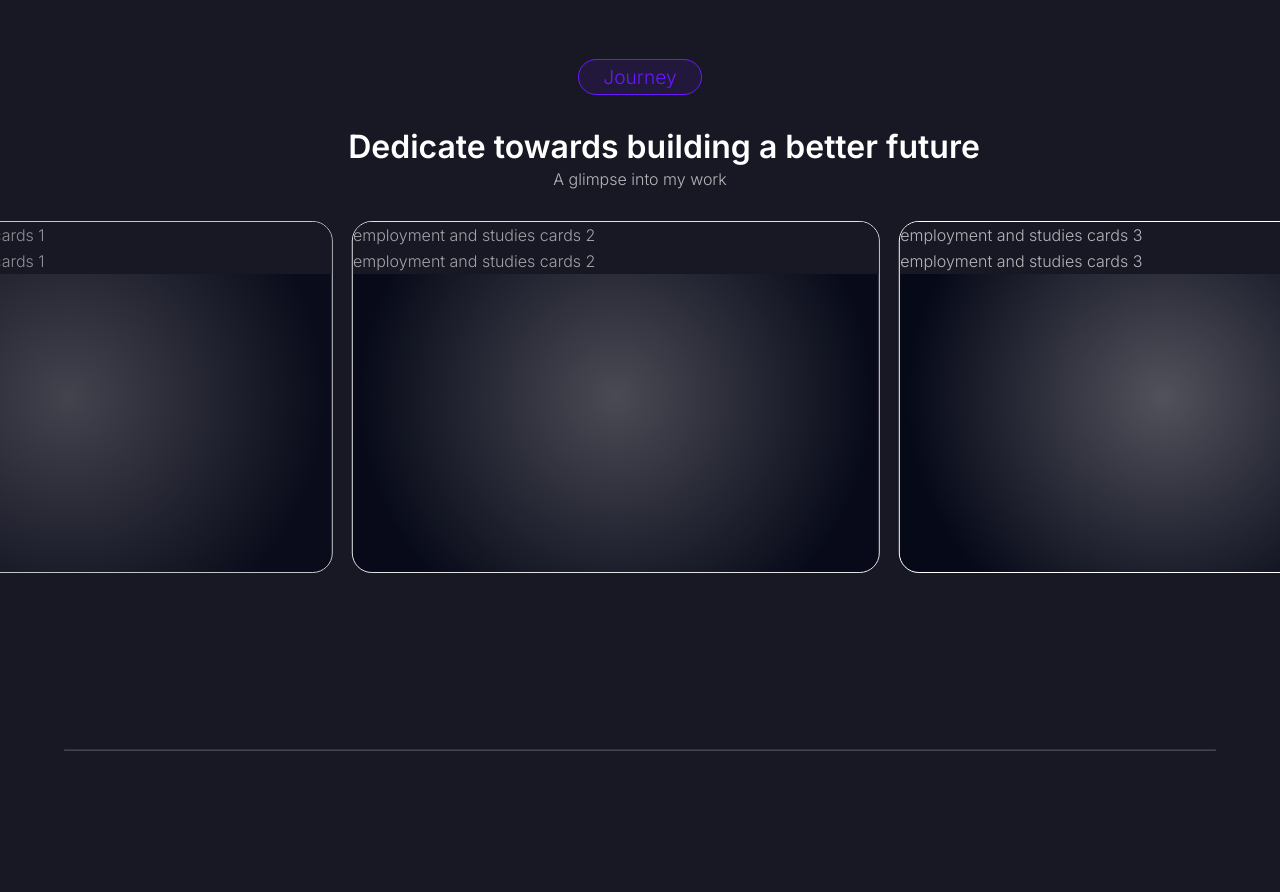
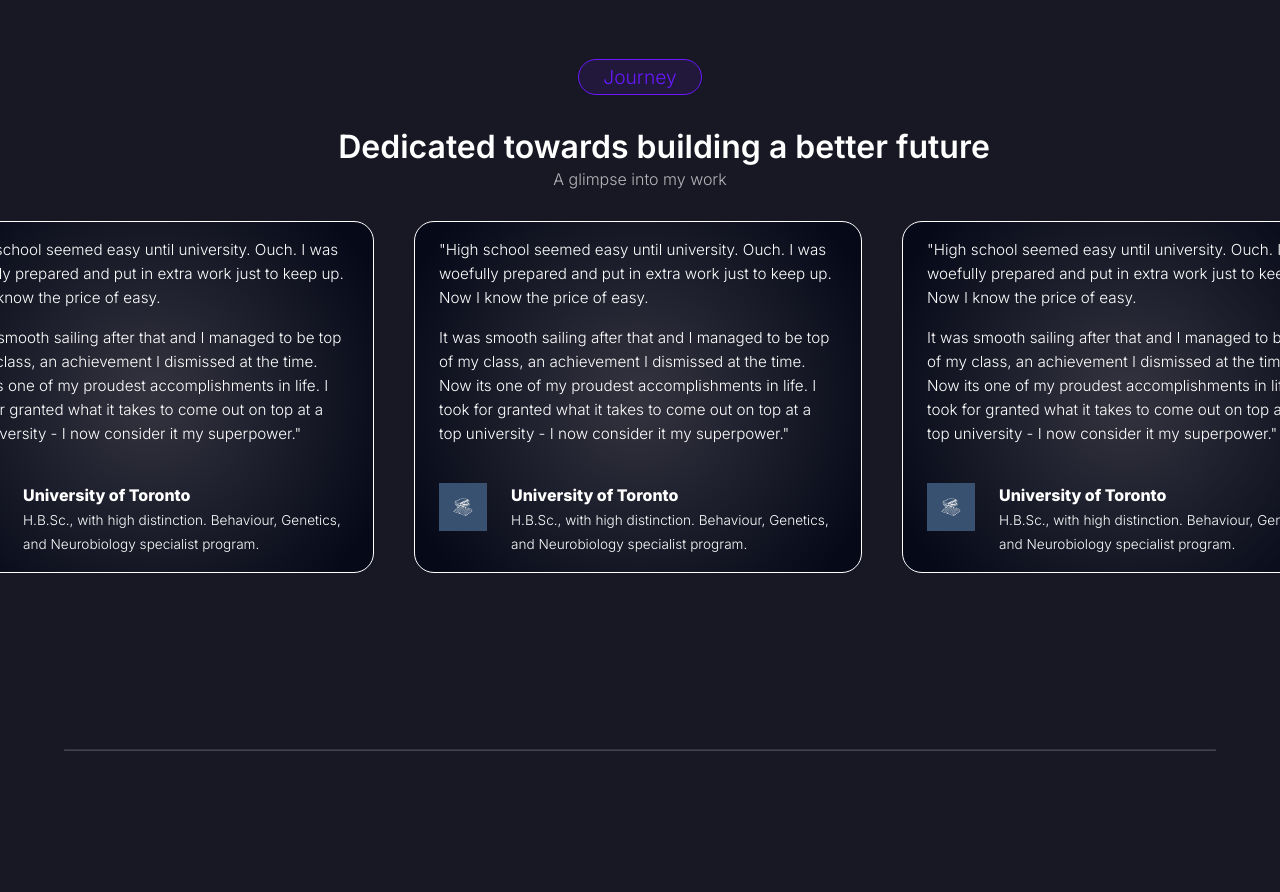
Before and after one commit to fabsanjuan/Profile, a website built with Vite: page index.html in a window 1280 px wide. Shown: the part 2740-3632 px from the top of the page. Built offline with nearby package versions, Linux system fonts and the light colour scheme; animation ran at ten frames a second.

Commit message:
Added infinite carousel with better logic.

```diff
--- a/index.html
+++ b/index.html
@@ -15,20 +15,20 @@
         <script src="./src/js/interactivity.js" defer></script>
     </head>
     <body>
-        <header class="fixed-top hidden-nav-background">  <!--TODO: Sticky and transparent to translucent transition.-->
-            <nav id="nav-container" class=" hidden-nav-background">  <!--TODO: Page links and logo/name.-->
-                <div id="nav-item-container" class=" hidden-nav-background">
-                    <div id="drop-down-menu" class="hidden-nav-background">
-                        <ul id="menu-li-container" class="hidden-nav-background">
-                            <li class="nav-left-li hidden-nav-background"><a class="nav-links hidden-nav-background" href="#about-me" >About</a></li>
-                            <li class="nav-left-li hidden-nav-background"><a class="nav-links hidden-nav-background" href="#work-experience">Work</a></li>
-                            <li class="nav-left-li hidden-nav-background"><a class="nav-links hidden-nav-background" href="#learning-certs">Experience</a></li>
+        <header class="fixed-top hidden-background">  <!--TODO: Sticky and transparent to translucent transition.-->
+            <nav id="nav-container" class=" hidden-background">  <!--TODO: Page links and logo/name.-->
+                <div id="nav-item-container" class=" hidden-background">
+                    <div id="drop-down-menu" class="hidden-background">
+                        <ul id="menu-li-container" class="hidden-background">
+                            <li class="nav-left-li hidden-background"><a class="nav-links hidden-background" href="#about-me" >About</a></li>
+                            <li class="nav-left-li hidden-background"><a class="nav-links hidden-background" href="#work-experience">Work</a></li>
+                            <li class="nav-left-li hidden-background"><a class="nav-links hidden-background" href="#learning-certs">Experience</a></li>
                         </ul>
                     </div>
-                    <div id="nav-center-logo" class="hidden-nav-background"><a id="logo" class="nav-links hidden-nav-background" href="#"><b>Design</b> Studios</a></div>
-                    <div id="nav-right-li" class="hidden-nav-background"><a class="nav-links hidden-nav-background" href="#contact-me">Say Hi</a></div>
+                    <div id="nav-center-logo" class="hidden-background"><a id="logo" class="nav-links hidden-background" href="#"><b>Design</b> Studios</a></div>
+                    <div id="nav-right-li" class="hidden-background"><a class="nav-links hidden-background" href="#contact-me">Say Hi</a></div>
                 </div>
-                <div id="hamburger-menu" class="hidden-nav-background">
+                <div id="hamburger-menu" class="hidden-background">
                     <span id="hamburger-line1"></span>
                     <span id="hamburger-line2"></span>
                     <span id="hamburger-line3"></span>
@@ -42,7 +42,7 @@
                 </div>
                 <div id="landing-page-overlay">
                     <h1>Hello, <br /> I'm Fabio</h1>
-                    <div id="landing-page-desc" class="hidden-nav-background">
+                    <div id="landing-page-desc" class="hidden-background">
                         <p>I am a front end web developer and this is my website.</p>
                         <button id="goto-work-experience">Check out my universe</button>
                     </div>
@@ -73,7 +73,7 @@
                                     <a href="https://fabsanjuan.github.io/Flashcards/html/" target="_blank" rel="noopener noreferrer">
                                         <img src="./src/assets/images/flashcardSnip.png" alt="description of the projects" >  <!--TODO get screenshots of pages to display.-->
                                         <div class="card-overlay">
-                                            <p class="card-title hidden-nav-background"><b class="hidden-nav-background">Flashcards</b><br>Website</p>
+                                            <p class="card-title hidden-background"><b class="hidden-background">Flashcards</b><br>Website</p>
                                         </div>
                                     </a>
                                 </li>
@@ -81,7 +81,7 @@
                                     <a href="https://fabsanjuan.github.io/earth-demo/" target="_blank" rel="noopener noreferrer">
                                         <img src="./src/assets/images/earthDemoSnip.png" alt="description of the projects" >  <!--TODO get screenshots of pages to display.-->
                                         <div class="card-overlay">
-                                            <p class="card-title hidden-nav-background"><b>Earth Demo</b><br>Website</p>
+                                            <p class="card-title hidden-background"><b>Earth Demo</b><br>Website</p>
                                         </div>
                                     </a>
                                 </li>
@@ -89,7 +89,7 @@
                                     <a href="https://fabsanjuan.github.io/2dgame/" target="_blank" rel="noopener noreferrer">
                                         <img src="./src/assets/images/2DGameSnip.png" alt="description of the projects" >  <!--TODO get screenshots of pages to display.-->
                                         <div class="card-overlay">
-                                            <p class="card-title hidden-nav-background"><b>2D Game</b><br>Tutorial</p>
+                                            <p class="card-title hidden-background"><b>2D Game</b><br>Tutorial</p>
                                         </div>
                                     </a>
                                 </li>  <!--TODO: Pick projects and display link.-->
@@ -97,7 +97,7 @@
                                     <a href="https://fabsanjuan.github.io/EWebsite/" target="_blank" rel="noopener noreferrer">
                                         <img src="./src/assets/images/eCommerceSnip.png" alt="description of the projects" >  <!--TODO get screenshots of pages to display.-->
                                         <div class="card-overlay">
-                                            <p class="card-title hidden-nav-background"><b>E-Commerce</b><br>Tutorial</p>
+                                            <p class="card-title hidden-background"><b>E-Commerce</b><br>Tutorial</p>
                                         </div>
                                     </a>
                                 </li>  <!--TODO: Pick projects and display link.-->
@@ -105,7 +105,7 @@
                                     <a href="https://fabsanjuan.github.io/vidtube/" target="_blank" rel="noopener noreferrer">
                                         <img src="./src/assets/images/vidtubeSnip.png" alt="description of the projects" >  <!--TODO get screenshots of pages to display.-->
                                         <div class="card-overlay">
-                                            <p class="card-title hidden-nav-background"><b>VideoTube</b><br>Tutorial</p>
+                                            <p class="card-title hidden-background"><b>VideoTube</b><br>Tutorial</p>
                                         </div>
                                     </a>
                                 </li>  <!--TODO: Pick projects and display link.-->
@@ -113,7 +113,7 @@
                                     <a href="https://fabsanjuan.github.io/linkedIn-blog/" target="_blank" rel="noopener noreferrer">
                                         <img src="./src/assets/images/linkedinSnip.png" alt="description of the projects" >  <!--TODO get screenshots of pages to display.-->
                                         <div class="card-overlay">
-                                            <p class="card-title hidden-nav-background"><b>LinkedIn</b><br>Tutorial</p>
+                                            <p class="card-title hidden-background"><b>LinkedIn</b><br>Tutorial</p>
                                         </div>
                                     </a>
                                 </li>  <!--TODO: Pick projects and display link.-->
@@ -127,25 +127,49 @@
             <section id="learning-certs">
                 <div id="learning-certs-container">
                     <h2>Journey</h2>
-                    <h3>Dedicate towards building a better future</h3>
+                    <h3>Dedicated towards building a better future</h3>
                     <p>A glimpse into my work</p>
                     <div class="carousel-container">
                         <ul class="carousel-slide">  <!--TODO: Create a persistent slider with a speed hover effect-->
                             <li class="card">
-                                <p>employment and studies cards 1</p>
-                                <p>employment and studies cards 1</p>
+                                <p class="hidden-background">"High school seemed easy until university. Ouch. I was woefully prepared and put in extra work just to keep up. Now I know the price of easy.</p>
+                                <p class="hidden-background">It was smooth sailing after that and I managed to be top of my class, an achievement I dismissed at the time. Now its one of my proudest accomplishments in life. I took for granted what it takes to come out on top at a top university - I now consider it my superpower."</p>
+                                <div class="card-tags hidden-background">
+                                    <img src="./src/assets/images/education.png" alt="icon-uni">
+                                    <p class="hidden-background">
+                                        <em class="hidden-background">University of Toronto</em><br>H.B.Sc., with high distinction. Behaviour, Genetics, and Neurobiology specialist program.
+                                    </p>
+                                </div>
                             </li>  <!--TODO: Create the resume cards-->
                             <li class="card">
-                                <p>employment and studies cards 2</p>
-                                <p>employment and studies cards 2</p>
-                            </li>
+                                <p class="hidden-background">"High school seemed easy until university. Ouch. I was woefully prepared and put in extra work just to keep up. Now I know the price of easy.</p>
+                                <p class="hidden-background">It was smooth sailing after that and I managed to be top of my class, an achievement I dismissed at the time. Now its one of my proudest accomplishments in life. I took for granted what it takes to come out on top at a top university - I now consider it my superpower."</p>
+                                <div class="card-tags hidden-background">
+                                    <img src="./src/assets/images/education.png" alt="icon-uni">
+                                    <p class="hidden-background">
+                                        <em class="hidden-background">University of Toronto</em><br>H.B.Sc., with high distinction. Behaviour, Genetics, and Neurobiology specialist program.
+                                    </p>
+                                </div>
+                            </li>  <!--TODO: Create the resume cards-->
                             <li class="card">
-                                <p>employment and studies cards 3</p>
-                                <p>employment and studies cards 3</p>
-                            </li>
+                                <p class="hidden-background">"High school seemed easy until university. Ouch. I was woefully prepared and put in extra work just to keep up. Now I know the price of easy.</p>
+                                <p class="hidden-background">It was smooth sailing after that and I managed to be top of my class, an achievement I dismissed at the time. Now its one of my proudest accomplishments in life. I took for granted what it takes to come out on top at a top university - I now consider it my superpower."</p>
+                                <div class="card-tags hidden-background">
+                                    <img src="./src/assets/images/education.png" alt="icon-uni">
+                                    <p class="hidden-background">
+                                        <em class="hidden-background">University of Toronto</em><br>H.B.Sc., with high distinction. Behaviour, Genetics, and Neurobiology specialist program.
+                                    </p>
+                                </div>
+                            </li>  <!--TODO: Create the resume cards-->
                             <li class="card">
-                                <p>employment and studies cards 4</p>
-                                <p>employment and studies cards 4</p>
+                                <p class="hidden-background">"High school seemed easy until university. Ouch. I was woefully prepared and put in extra work just to keep up. Now I know the price of easy.</p>
+                                <p class="hidden-background">It was smooth sailing after that and I managed to be top of my class, an achievement I dismissed at the time. Now its one of my proudest accomplishments in life. I took for granted what it takes to come out on top at a top university - I now consider it my superpower."</p>
+                                <div class="card-tags hidden-background">
+                                    <img src="./src/assets/images/education.png" alt="icon-uni">
+                                    <p class="hidden-background">
+                                        <em class="hidden-background">University of Toronto</em><br>H.B.Sc., with high distinction. Behaviour, Genetics, and Neurobiology specialist program.
+                                    </p>
+                                </div>
                             </li>
                         </ul>
                     </div>
--- a/src/css/global-style.css
+++ b/src/css/global-style.css
@@ -35,7 +35,7 @@ a {
     z-index: 100;
 }
 
-.hidden-nav-background {
+.hidden-background {
     background: rgba(6, 9, 24, 0);
 }
 
@@ -398,22 +398,23 @@ hr {
 
 #learning-certs .carousel-container {
     height: 25rem;
-    width: 100vw;
+    width: 100%;
 }
 
 #learning-certs .card {
+    position: relative;
     border: solid white 1px;
     border-radius: 20px;
     flex: 0 0 auto;
-    min-width: 33rem;
+    max-width: 38rem;
     min-height: 22rem;
-    margin-right: 1.2rem;
-    background: radial-gradient(circle 16rem at center, rgba(255, 255, 255, 0.25), rgb(6, 9, 24));
+    margin-right: 2.5rem;
+    background: radial-gradient(circle 16rem at center, rgba(255, 255, 255, 0.12), rgb(6, 9, 24));
 }
 
 #learning-certs .carousel-slide {
     display: flex;
-    animation: slide 20s linear infinite;
+    /* animation: slide 35s linear infinite; */
 }
 
 @keyframes slide {
@@ -422,6 +423,39 @@ hr {
     } to {
         transform: translateX(-100%);
     }
+}
+
+#learning-certs .carousel-slide p {
+    padding: 1rem 1.5rem 0;
+    font-size: 0.95rem;
+    color: #fff;
+}
+
+#learning-certs .card-tags {
+    position: absolute;
+    bottom: 0;
+    display: flex;
+}
+
+#learning-certs .card br {
+    height: 1rem;
+}
+
+#learning-certs .card-tags img {
+    height: 3rem;
+    width: 3rem;
+    margin-top: 1rem;
+    margin-left: 1.5rem;
+}
+
+#learning-certs .card-tags em {
+    font-weight: 800;
+    font-size: 1rem;
+}
+
+#learning-certs .card-tags p {
+    font-size: 0.85rem;
+    padding-bottom: 1rem;
 }
 
 #contact-form label {
--- a/src/css/small-style.css
+++ b/src/css/small-style.css
@@ -148,6 +148,37 @@ hr {
     width: 22rem;
 }
 
+#learning-certs .carousel-container {
+}
+
+#learning-certs .card {
+    width: 28rem;
+    min-height: 20rem;
+}
+
+#learning-certs .card p {
+    font-size: 0.77rem;
+    padding-bottom: 0;
+    line-height: 1.5rem;
+}
+
+#learning-certs .card-tags img {
+    height: 1.8rem;
+    width: 1.8rem;
+    margin-top: 1rem;
+    margin-left: 1.5rem;
+}
+
+#learning-certs .card-tags em {
+    font-weight: 600;
+    font-size: 0.9rem;
+}
+
+#learning-certs .card-tags p {
+    font-size: 0.7rem;
+    padding: 0.5rem 1.5rem;
+}
+
 /*------------------------Footer Styles--------------------------*/
 footer {
     margin-top: 10%;
--- a/src/js/interactivity.js
+++ b/src/js/interactivity.js
@@ -1,5 +1,5 @@
 document.addEventListener('DOMContentLoaded', (event) => {
-   const navBackground = document.querySelector('.hidden-nav-background');
+   const navBackground = document.querySelector('.hidden-background');
    const heading = document.getElementById('landing-page-overlay');
    const h1Element = document.querySelector('#landing-page-overlay h1');
    const pElement = document.querySelector('#landing-page-overlay p');
@@ -51,43 +51,50 @@ document.addEventListener('DOMContentLoaded', (event) => {
 
    // Infinite loop carousel
    const slide2 = document.querySelector('#learning-certs .carousel-slide');
-   const certs = slide2.children;
-   const certsCount = certs.length;
-   let currentSliderPos = 0;
+   const certs = document.querySelectorAll('#learning-certs .card')
+   let moving = false;
+   let animating = true;
+   let positionX = 0;
+   const moveSpeed = 1;
 
-   let isPaused = false;
-
-slide2.addEventListener('mouseover', () => {
-    isPaused = true;
-});
-
-slide2.addEventListener('mouseleave', () => {
-    isPaused = false;
-    requestAnimationFrame(animateCarousel); // Resume animation
-});
-
-   function adjustItemsOpacity() {
-    Array.from(certs).forEach((cert, index) => {
-        const opacity = 1 - Math.abs(index - (certsCount / 2)) / (certsCount) / 2;
-        cert.style.opacity = opacity.toString();
-    })
-   }
-   adjustItemsOpacity();
-
-   function infiniteCarousel() {
-    if (isPaused) return;
-    currentSliderPos -= 1;
-    if (currentSliderPos <= -100) {
-        currentSliderPos = 25;
+   function moveSlide() {
+    if (!animating || moving) return;
+    positionX += -moveSpeed; // Move slide to the left
+    slide.style.transition = 'transform 0s linear';
+    slide2.style.transform = `translateX(${positionX}px)`;
     }
 
-    slide2.style.transform = `translateX(${currentSliderPos}%)`;
-    requestAnimationFrame(infiniteCarousel);
-   }
+    function resetSlideIfNeeded() {
+        const firstCard = slide2.firstElementChild;
+        const firstCardWidth = firstCard.offsetWidth;
+        if (Math.abs(positionX) >= firstCardWidth + 100) {
+            moving = true;
+            slide2.appendChild(firstCard); // Move the first card to the end
+            positionX += firstCardWidth; // Adjust position
+            slide2.style.transition = 'none';
+            slide2.style.transform = `translateX(${positionX}px)`;
+            requestAnimationFrame(() => {
+                slide.style.transition = 'transform 0.5s linear';
+            })
+            moving = false;
+        }
+    }
 
-   // Initialize loop.
-   infiniteCarousel();
+    function animate() {
+        moveSlide();
+        resetSlideIfNeeded();
+        requestAnimationFrame(animate);
+    }
 
+    // Add mouseover and mouseleave event listeners to control animation
+    slide2.addEventListener('mouseover', () => animating = false);
+    slide2.addEventListener('mouseleave', () => animating = true);
+
+    // Start the animation
+    requestAnimationFrame(animate);
+
+
+    // Scroll navbar menu background.
     window.addEventListener('scroll', () => {
         let scrollPosition = window.scrollY;
         let windowHeight = window.innerHeight;
--- a/src/js/world/systems/resizer.js
+++ b/src/js/world/systems/resizer.js
@@ -1,8 +1,8 @@
 const setSize = (container, camera, renderer) => {
     camera.aspect = container.clientWidth / container.clientHeight;  // Set camera aspect ratio.
-        camera.updateProjectionMatrix();  // Updates the camera frustum.
-        renderer.setSize(container.clientWidth, container.clientHeight);  // Set canvas width and height.
-        renderer.setPixelRatio(window.devicePixelRatio);  // Set pixel ratio for mobile devices.
+    camera.updateProjectionMatrix();  // Updates the camera frustum.
+    renderer.setSize(container.clientWidth, container.clientHeight);  // Set canvas width and height.
+    renderer.setPixelRatio(window.devicePixelRatio);  // Set pixel ratio for mobile devices.
 };
 
 class Resizer {
```
Also changed, not shown: src/assets/images/education.png (added).
